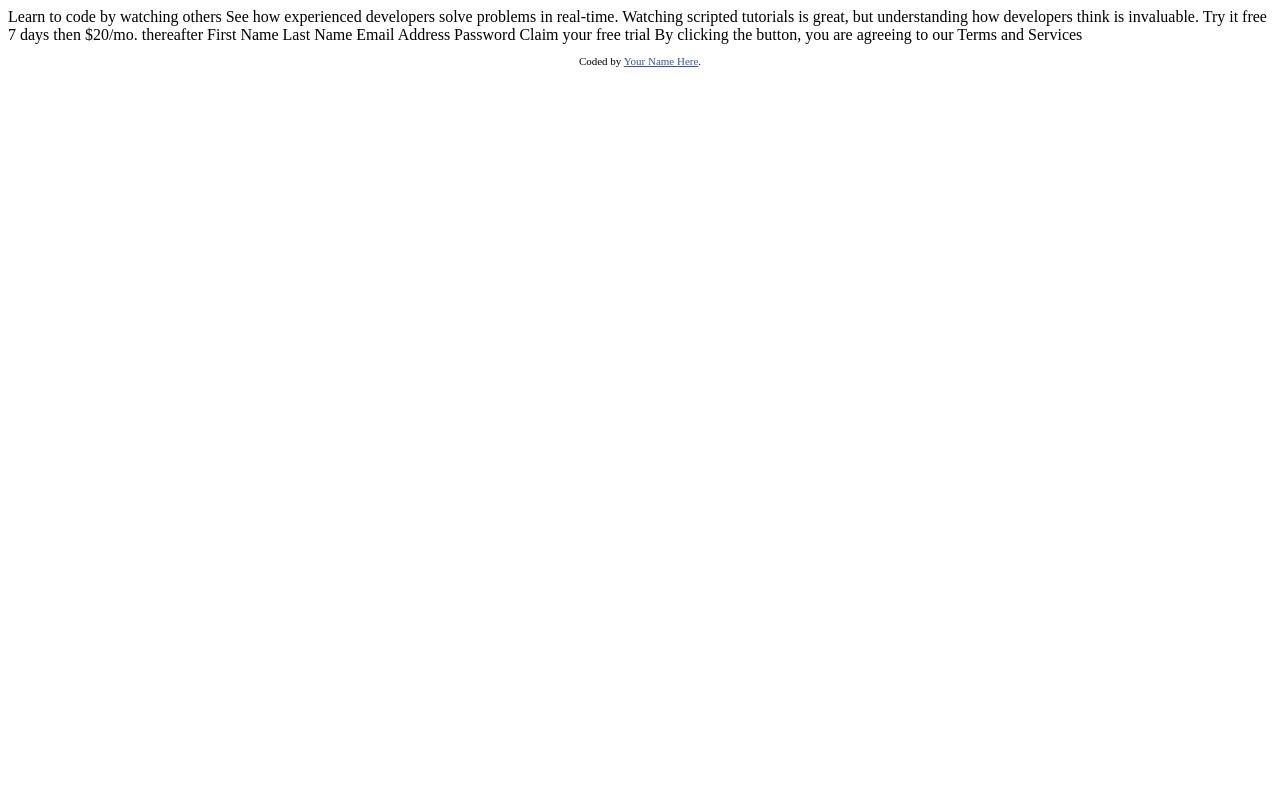
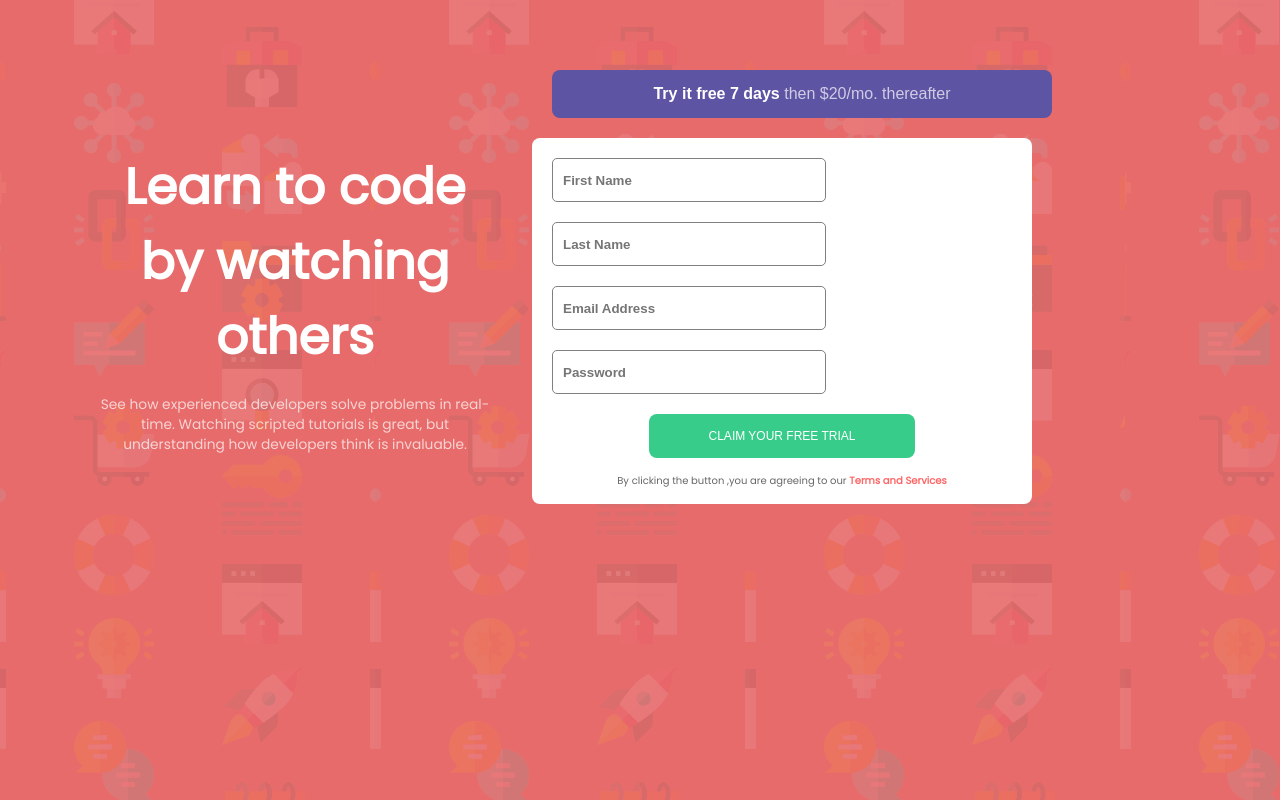
Before and after one commit to khadijaezzayany/Mini-projet---Section-de-quatre-cartes, a plain HTML site: page Code_Starter_3/index.html in a window 1280 px wide. Drawn offline with Linux system fonts and the light colour scheme.

Commit message:
the third challenge Done

```diff
--- a/Code_Starter_3/index.html
+++ b/Code_Starter_3/index.html
@@ -1,16 +1,18 @@
 <!DOCTYPE html>
 <html lang="en">
     <head>
-    <meta charset="UTF-8" />
-    <meta name="viewport" content="width=device-width, initial-scale=1.0" />
+        <meta charset="UTF-8"/>
+        <meta name="viewport" content="width=device-width, initial-scale=1.0"/>
+        <link rel="stylesheet" href="style.css">
         <!-- displays site properly based on user's device -->
 
         <link
             rel="icon"
             type="image/png"
             sizes="32x32"
-      href="./images/favicon-32x32.png"
-    />
+            href="./images/favicon-32x32.png"/>
+            <link href="https://fonts.googleapis.com/css?family=Poppins&display=swap" rel="stylesheet">
+
 
         <title>Intro component with sign up form</title>
 
@@ -26,15 +28,29 @@
         </style>
     </head>
     <body>
-    Learn to code by watching others See how experienced developers solve
-    problems in real-time. Watching scripted tutorials is great, but
-    understanding how developers think is invaluable. Try it free 7 days then
-    $20/mo. thereafter First Name Last Name Email Address Password Claim your
-    free trial By clicking the button, you are agreeing to our Terms and
-    Services
-
-    <footer>
-      <p class="attribution">Coded by <a href="#">Your Name Here</a>.</p>
-    </footer>
+        <div class="container">
+            <div class="top">
+                <div class="titlet"><b> Learn to code by watching others</b>
+                </div>
+                <div class="subt">See how experienced developers solve problems in real-time. Watching
+                    scripted tutorials is great, but understanding how developers think is
+                    invaluable.
+                </div>
+            </div>
+            <div class="middle">
+            <button><span class="text1"> Try it free 7 days </span><span class="text2">then $20/mo. thereafter</span>
+            </button>
+            </div>
+            <div class="forme">
+            <div class="bottom">
+                <input class="first" type="text" placeholder="First Name">
+                <input class="last" type="text" placeholder="Last Name">
+                <input class="Email" type="email" placeholder="Email Address">
+                <input class="Pass" type="password" placeholder="Password">
+              </div>
+              <button>CLAIM YOUR FREE TRIAL </button>
+              <p>By clicking the button ,you are agreeing to our <span>Terms and Services</span></p>
+            </div>
+        </div>
     </body>
 </html>
--- /dev/null
+++ b/Code_Starter_3/style.css
@@ -0,0 +1,145 @@
+body {
+    background-image: url("images/bg-intro-mobile.png");
+    background-color: rgba(230, 94, 94, 0.918);
+    font-family: 'Poppins', sans-serif;
+    color: white;
+    font-size: 16px;
+
+}
+
+.container {
+    display: grid;
+    grid-template-columns: 1;
+    grid-template-rows: 3;
+}
+
+.top {
+    grid-area: 1/1;
+    margin-top: 100px;
+    margin-left: 40px;
+    margin-right: 40px;
+    text-align: center;
+}
+
+.middle {
+    grid-area: 2/1;
+    margin: 20px;
+}
+
+.bottom {
+    grid-area: 3/1;
+    margin: 10px;
+}
+
+.titlet {
+    font-weight: 600;
+    font-size: 1.6em;
+    padding-bottom: 20px;
+}
+
+.subt {
+    opacity: 0.7;
+    font-size: 0.86em;
+    color: white;
+}
+
+.middle button {
+    border: none;
+    background-color: #5D54A3;
+    color: white;
+    padding: 15px 32px;
+    text-align: center;
+    text-decoration: none;
+    display: inline-block;
+    font-size: 16px;
+    border-radius: 8px;
+    width: 320px;
+}
+.text1 {
+    font-weight: bold;
+    text-align: center;
+}
+.text2 {
+    font-weight: lighter;
+    opacity: 0.7;
+}
+
+.forme {
+    background-color: white;
+    width: 320px;
+    border-radius: 8px;
+    margin-left: auto;
+    margin-right: auto;
+    display: flex;
+    flex-direction: column;
+    align-items: center;
+    margin-top: 0;
+}
+
+input {
+    border: 1px solid grey;
+    border-radius: 5px;
+    height: 40px;
+    width: 260px;
+    margin: 10px;
+    font-weight: bold;
+    padding-left: 10px;
+
+}
+
+.forme button {
+    border: none;
+    background-color: #37CC8A;
+    color: white;
+    padding: 15px 60px;
+    text-align: center;
+    text-decoration: none;
+    display: inline-block;
+    font-size: 12px;
+    border-radius: 8px;
+    cursor: pointer;
+}
+
+.forme p {
+    color: black;
+    text-align: center;
+    font-size: 10px;
+    font-weight: lighter;
+    opacity: 0.6;
+    padding: 5px 40px;
+}
+
+.forme span {
+    color: red;
+    font-weight: 900;
+}
+
+@media only screen and (min-width: 1000px) {
+    body {
+        size: 1200px;
+    }
+    .container {
+        margin: 50px;
+        display: grid;
+        grid-template-columns: 1fr 1fr;
+        grid-template-areas: 1fr 1fr;
+    }
+    .top {
+        grid-row: 1/3;
+    }
+    .middle {
+        grid-area: 1/2;
+    }
+    .forme {
+        grid-area: 2/2;
+        width: 500px;
+        margin-right: 190px;
+    }
+    .titlet {
+        font-size: 50px;
+        font-weight: bold;
+    }
+    .middle button{
+        width: 500px;
+    }
+}
```
Lines whose indentation alone changed are shown as unchanged.
